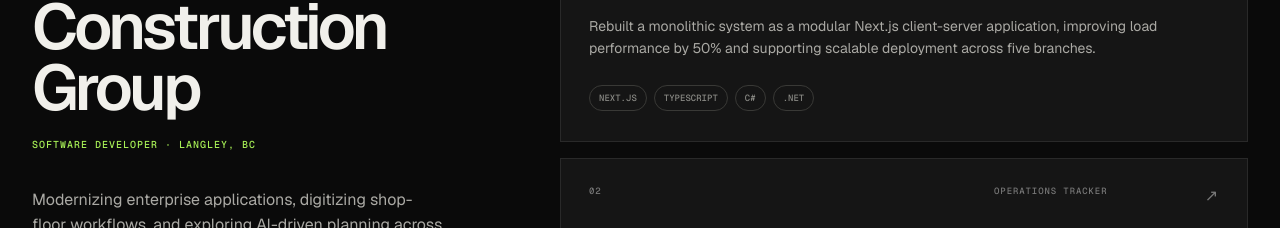
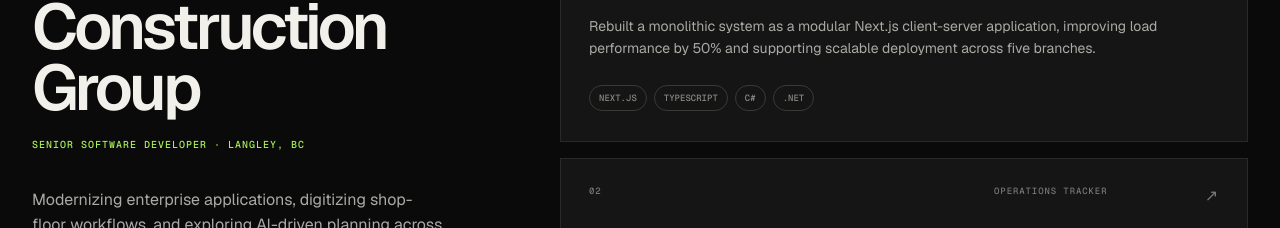
Before and after one commit to ajadversalo/ajshub, a Next.js app: page / in a window 1280 px wide. Shown: the part 2580-2808 px from the top of the page. Built offline with nearby package versions, Linux system fonts and the light colour scheme.

Commit message:
Update Centra role title

```diff
--- a/app/page.tsx
+++ b/app/page.tsx
@@ -41,7 +41,7 @@
 const experience = [
   {
     company: "Centra Construction Group",
-    discipline: "Software Developer · Langley, BC",
+    discipline: "Senior Software Developer · Langley, BC",
     marker: "June 2023 — Present",
     intro: "Modernizing enterprise applications, digitizing shop-floor workflows, and exploring AI-driven planning across five Western Canadian branches.",
     products: [
--- a/app/resume/page.tsx
+++ b/app/resume/page.tsx
@@ -3,7 +3,7 @@
 const roles = [
   {
     company: "Centra Construction Group",
-    role: "Software Developer · Langley, BC",
+    role: "Senior Software Developer · Langley, BC",
     period: "Jun 2023 — Present",
     summary: "Modernizing enterprise applications, digitizing operational workflows, and prototyping AI-driven planning tools across five Western Canadian branches.",
     projects: [
```
